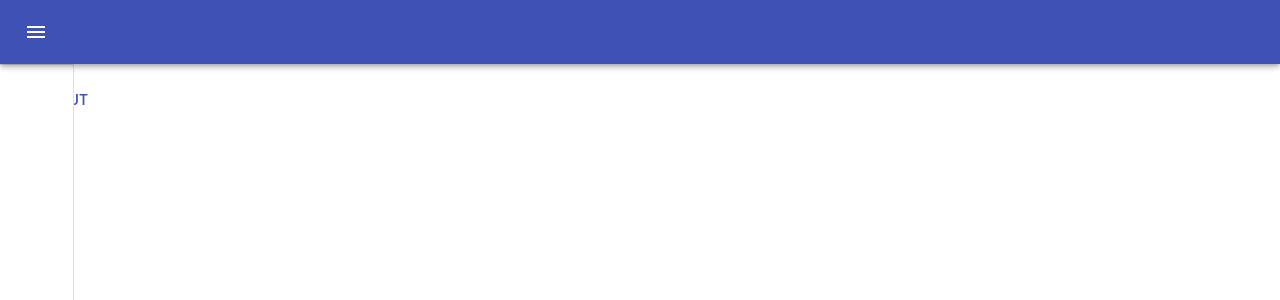
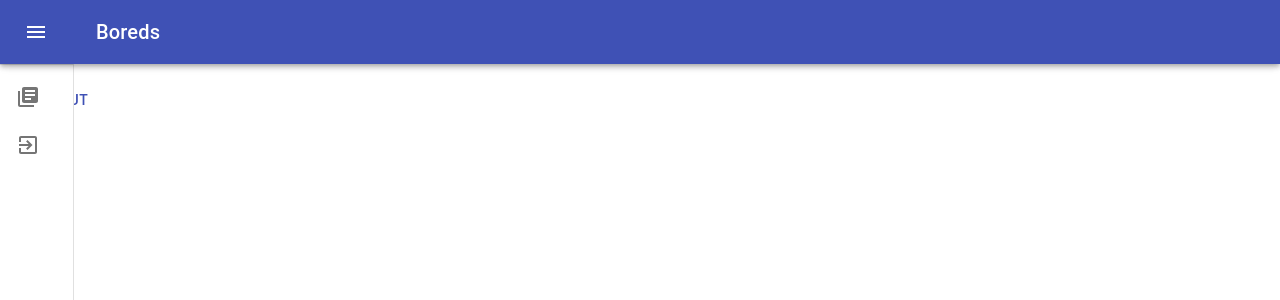
Before and after one commit to AdiPat/boreds, a React (Create React App) app: page /dashboard in a window 1280 px wide. Shown: the top 300 px of the page. Built offline with nearby package versions, Linux system fonts and the light colour scheme; no server answers; sample sign-in values are in the browser's storage.

Commit message:
DashDrawer: Add menu to drawer

```diff
--- a/src/dashboard/DashDrawer.js
+++ b/src/dashboard/DashDrawer.js
@@ -10,6 +10,13 @@ import Divider from "@material-ui/core/Divider";
 import MenuIcon from "@material-ui/icons/Menu";
 import ChevronLeftIcon from "@material-ui/icons/ChevronLeft";
 import ChevronRightIcon from "@material-ui/icons/ChevronRight";
+import LibraryBooksIcon from "@material-ui/icons/LibraryBooks";
+import Typography from "@material-ui/core/Typography";
+import ExitToAppIcon from "@material-ui/icons/ExitToApp";
+import List from "@material-ui/core/List";
+import ListItem from "@material-ui/core/ListItem";
+import ListItemIcon from "@material-ui/core/ListItemIcon";
+import ListItemText from "@material-ui/core/ListItemText";
 import firebase from "firebase/app";
 
 const drawerWidth = 240;
@@ -108,6 +115,9 @@ function DashDrawer(props) {
           >
             <MenuIcon />
           </IconButton>
+          <Typography variant="h6" noWrap>
+            Boreds
+          </Typography>
         </Toolbar>
       </AppBar>
       <Drawer
@@ -133,6 +143,20 @@ function DashDrawer(props) {
           </IconButton>
         </div>
         <Divider />
+        <List>
+          <ListItem button key="Boards">
+            <ListItemIcon>
+              <LibraryBooksIcon />
+            </ListItemIcon>
+            <ListItemText primary="Boards" />
+          </ListItem>
+          <ListItem button key="Logout" onClick={handleLogout}>
+            <ListItemIcon>
+              <ExitToAppIcon />
+            </ListItemIcon>
+            <ListItemText primary="Logout" />
+          </ListItem>
+        </List>
       </Drawer>
     </div>
   );
```
